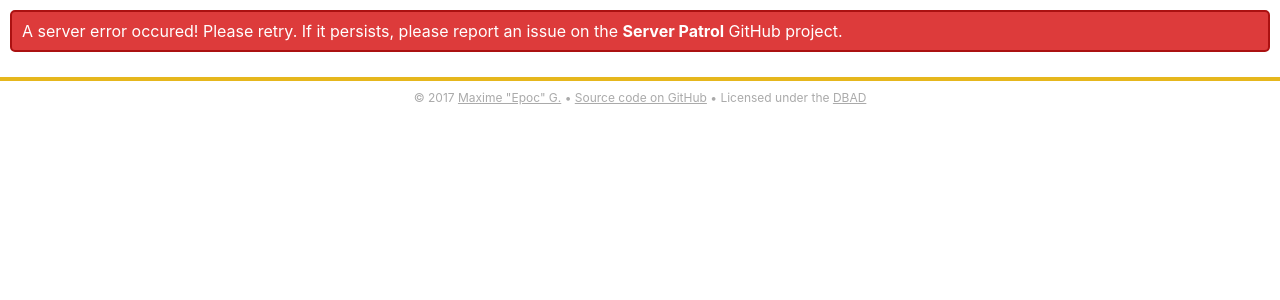
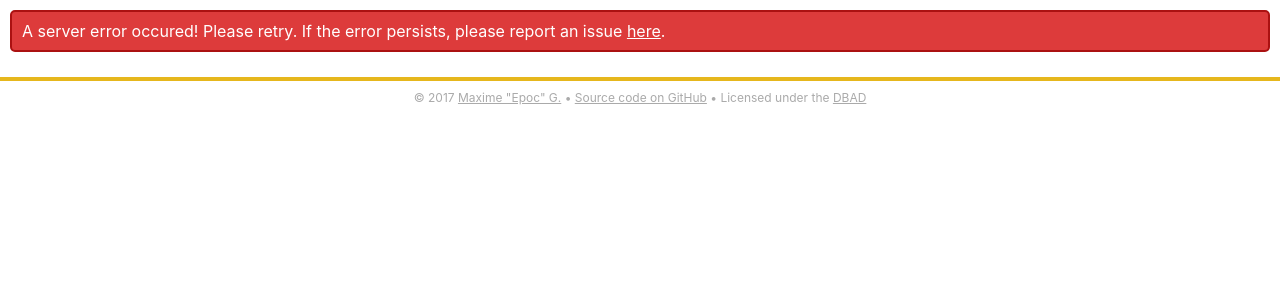
Before and after one commit to EpocDotFr/server-patrol, a Flask app: template templates/errors/500.html in a window 1280 px wide. Shown: the part 111-411 px from the top of the page. Run offline with Flask 2, Linux system fonts and the light colour scheme; the template is opened without the code that fills it, so the values that code supplies are empty; some libraries are stand-ins or nearby versions.

Commit message:
Useless changes

```diff
--- a/templates/errors/401.html
+++ b/templates/errors/401.html
@@ -3,5 +3,5 @@
 {% block meta_title %}Unauthorized{% endblock %}
 
 {% block content %}
-    <div class="alert error">You're not authorized to go here.</div>
+    <div class="alert error">It seems you're not authorized to go here.</div>
 {% endblock %}
--- a/templates/errors/500.html
+++ b/templates/errors/500.html
@@ -3,5 +3,5 @@
 {% block meta_title %}Server error{% endblock %}
 
 {% block content %}
-    <div class="alert error">A server error occured! Please retry. If it persists, please report an issue on the <strong>Server Patrol</strong> GitHub project.</div>
+    <div class="alert error">A server error occured! Please retry. If the error persists, please report an issue <a href="https://github.com/EpocDotFr/server-patrol/issues">here</a>.</div>
 {% endblock %}
```
Also changed, not shown: README.md.
